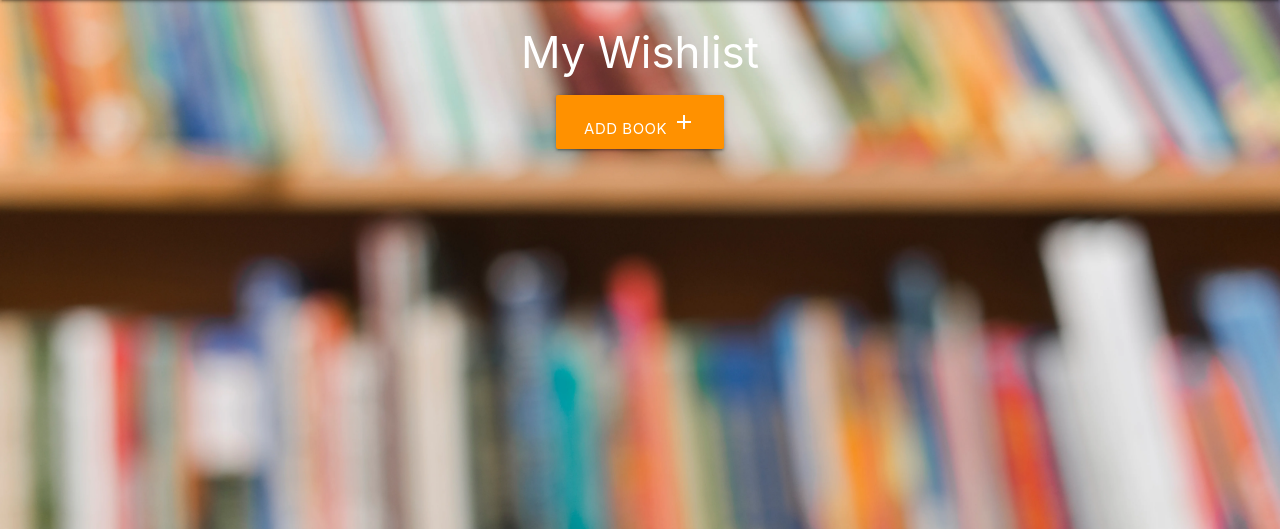
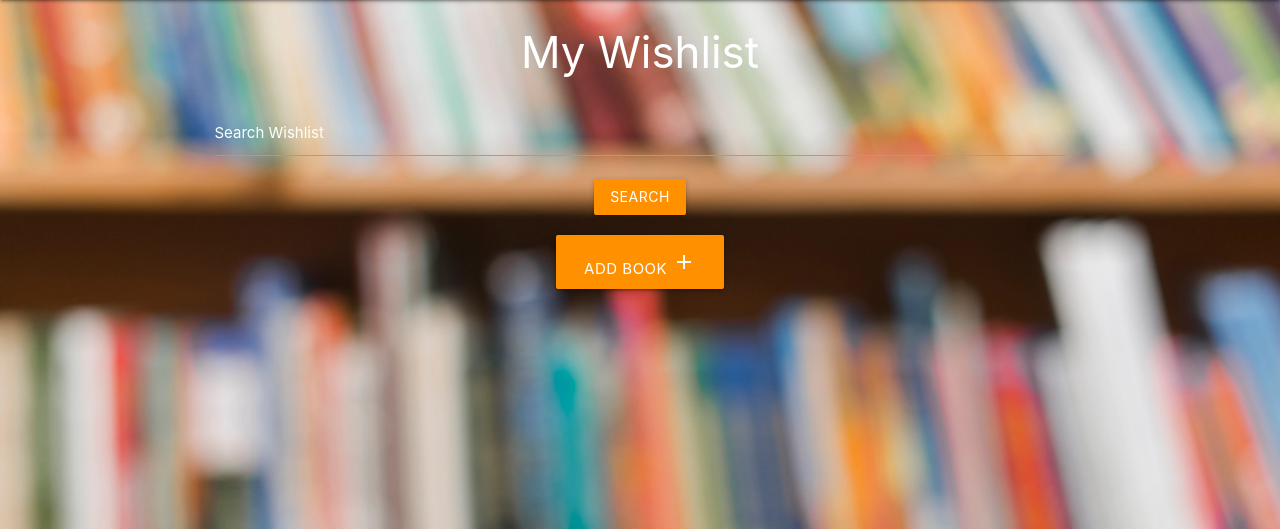
Before and after one commit to amandakoka/bookwish, a Flask app: page /delete_book/1 in a window 1280 px wide. Shown: the part 64-593 px from the top of the page. Run offline with Flask 2, Linux system fonts and the light colour scheme; tables that the repository leaves empty hold one stand-in row (values such as "Sample post").

Commit message:
feat: Add search facility so users can look up books in their wishlist.

```diff
--- a/bookwish/routes.py
+++ b/bookwish/routes.py
@@ -49,15 +49,32 @@ def logout():
     return redirect(url_for("home"))
 
 
-@app.route("/wishlist")
+@app.route("/wishlist", methods=["GET"])
 def wishlist():
     if "user_id" in session:
         user_id = session["user_id"]
         user = User.query.get(user_id)
         if user:
-            books = user.books
-            return render_template("wishlist.html", books=books)
-    flash("You need to log in to view your wishlist.", "error")
+            search_query = request.args.get('search', '').strip()
+            if search_query:
+                # Perform search using LIKE operator for case-insensitive search
+                books = Book.query.filter(
+                    Book.user_id == user_id,
+                    (Book.book_title.ilike(f"%{search_query}%"))  # ILIKE for case-insensitive search
+                ).all()
+            else:
+                books = user.books  # Display all books if no search query is provided
+
+            if books:
+                return render_template("wishlist.html", books=books)
+            else:
+                flash(f"No books found matching '{search_query}'.", "info")
+                return render_template("wishlist.html", books=user.books)
+        else:
+            flash("User not found.", "error")
+    else:
+        flash("You need to log in to view your wishlist.", "error")
+
     return redirect(url_for("login"))
 
 
--- a/bookwish/templates/wishlist.html
+++ b/bookwish/templates/wishlist.html
@@ -12,7 +12,18 @@
             {% endfor %}
         {% endif %}
     {% endwith %}
-
+     <!-- Search Form -->
+     <div class="row">
+        <form class="col s12" method="GET" action="{{ url_for('wishlist') }}">
+            <div class="input-field col s12">
+                <input id="search" name="search" type="text" class="validate" value="{{ request.args.get('search', '') }}">
+                <label for="search" class="white-text">Search Wishlist</label>
+            </div>
+            <div class="col s12 center-align">
+                <button type="submit" class="btn orange accent-3">Search</button>
+            </div>
+        </form>
+    </div>
     <div class="row">
         <div class="col s12 center-align">
             <a href="{{ url_for('add_book') }}" class="btn-large orange accent-3">
```
